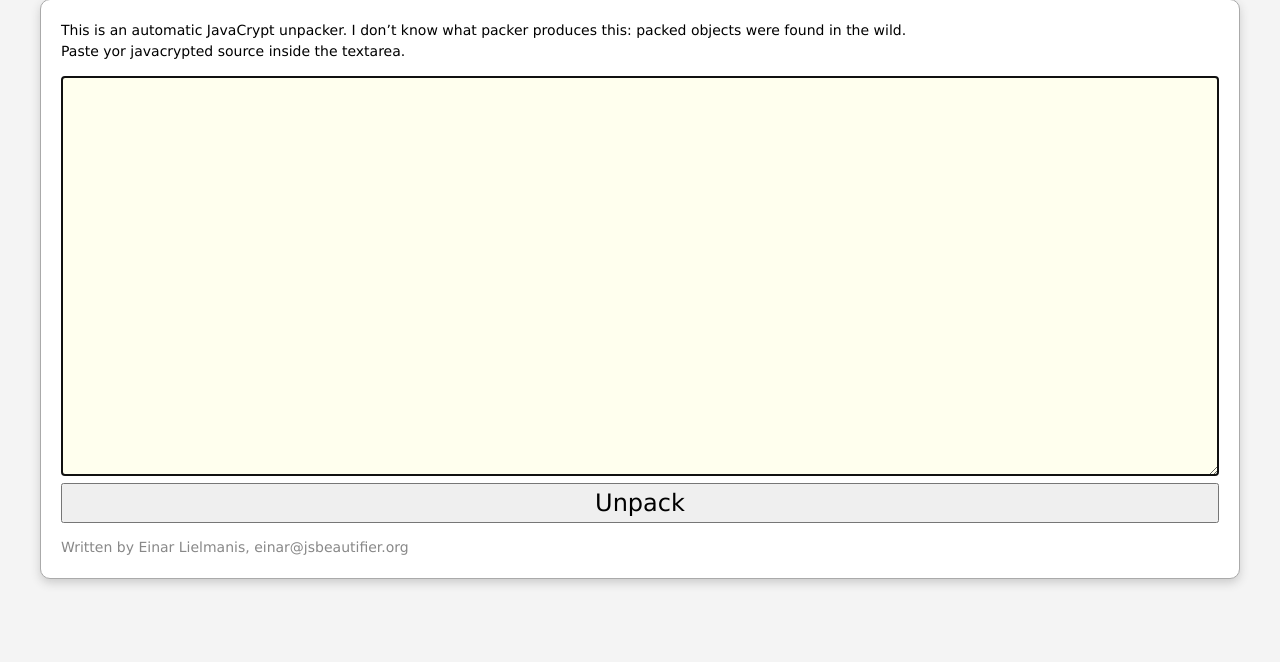
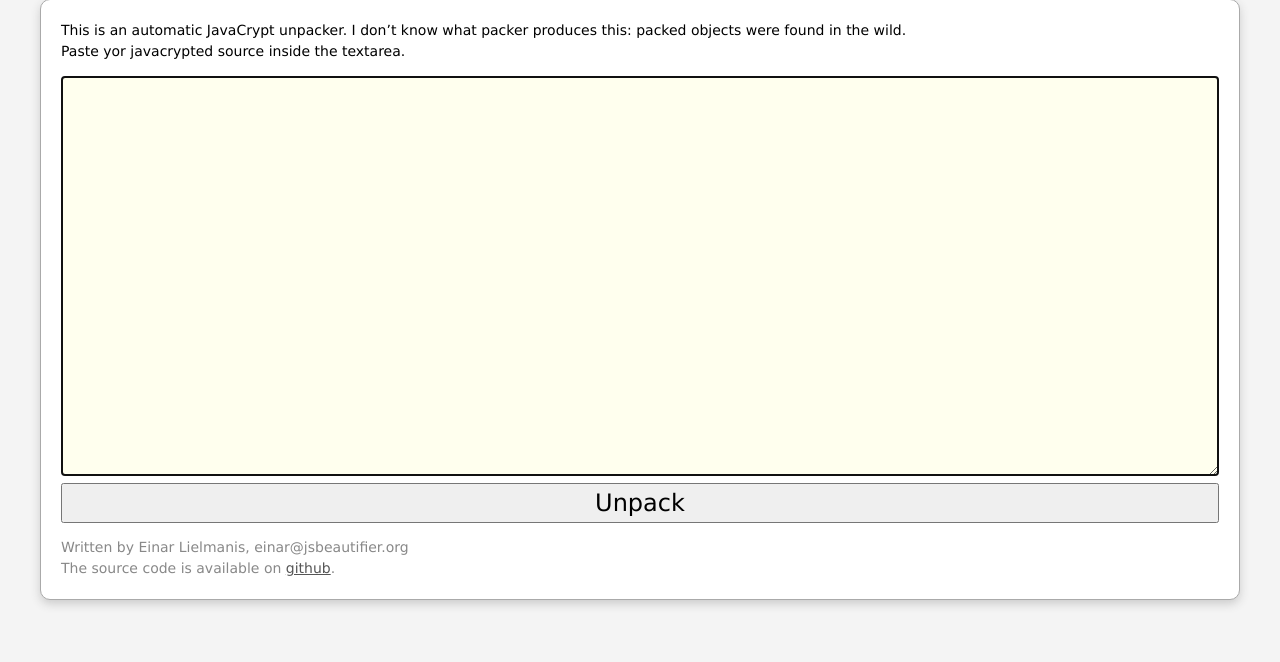
Before and after one commit to einars/js.decrypt.javacrypt, a PHP site: page / in a window 1280 px wide. Shown: the part 21-683 px from the top of the page. Run offline with PHP 8.4, Linux system fonts and the light colour scheme.

Commit message:
Add a link to github

```diff
--- a/index.php
+++ b/index.php
@@ -96,6 +96,9 @@ button {
 .footer {
     color: #888;
 }
+.footer a {
+    color: #555;
+}
 
 </style>
 </head>
@@ -117,7 +120,7 @@ if ($message) {
 <button class="submit" type="submit">Unpack</button>
 </form>
 
-<p class="footer">Written by Einar Lielmanis, einar@jsbeautifier.org</p>
+<p class="footer">Written by Einar Lielmanis, einar@jsbeautifier.org<br>The source code is available on <a href="https://github.com/einars/js.decrypt.javacrypt">github</a>.</p>
 </div>
 
 <script>
```
